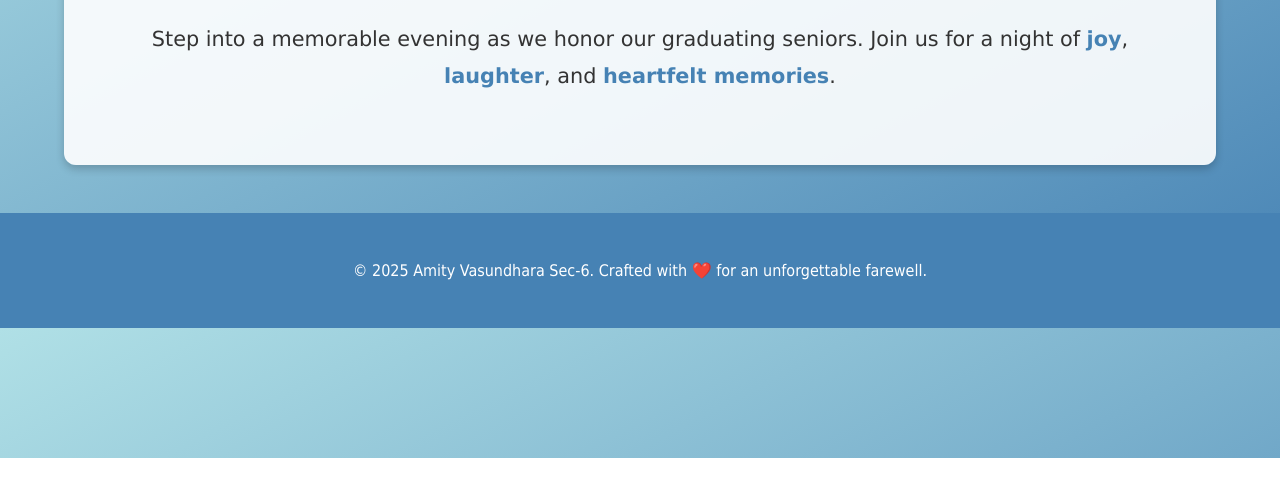
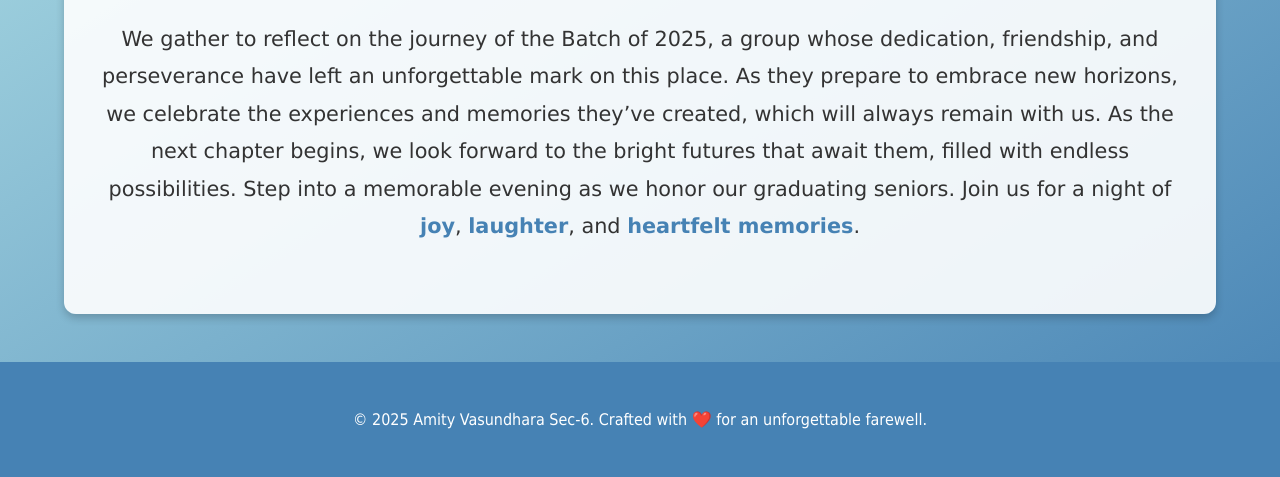
Before and after one commit to abhyu1/Aisv6_farewell2k25, a plain HTML site: page index.html in a window 1280 px wide. Shown: the part 342-819 px from the top of the page. Drawn offline with Linux system fonts and the light colour scheme.

Commit message:
Update index.html

```diff
--- a/index.html
+++ b/index.html
@@ -18,7 +18,10 @@
     </nav>
     <div class="container">
         <h2>Welcome to the Farewell Celebration</h2>
-        <p>Step into a memorable evening as we honor our graduating seniors. Join us for a night of <span class="highlight">joy</span>, <span class="highlight">laughter</span>, and <span class="highlight">heartfelt memories</span>.</p>
+        <p>We gather to reflect on the journey of the Batch of 2025, a group whose dedication, friendship, and perseverance have left an unforgettable mark on this place. As they prepare to embrace new horizons, we celebrate the experiences and memories they’ve created, which will always remain with us.
+
+As the next chapter begins, we look forward to the bright futures that await them, filled with endless possibilities.
+            Step into a memorable evening as we honor our graduating seniors. Join us for a night of <span class="highlight">joy</span>, <span class="highlight">laughter</span>, and <span class="highlight">heartfelt memories</span>.</p>
     </div>
     <footer>
         <p>&copy; 2025 Amity Vasundhara Sec-6. Crafted with ❤️ for an unforgettable farewell.</p>
```
